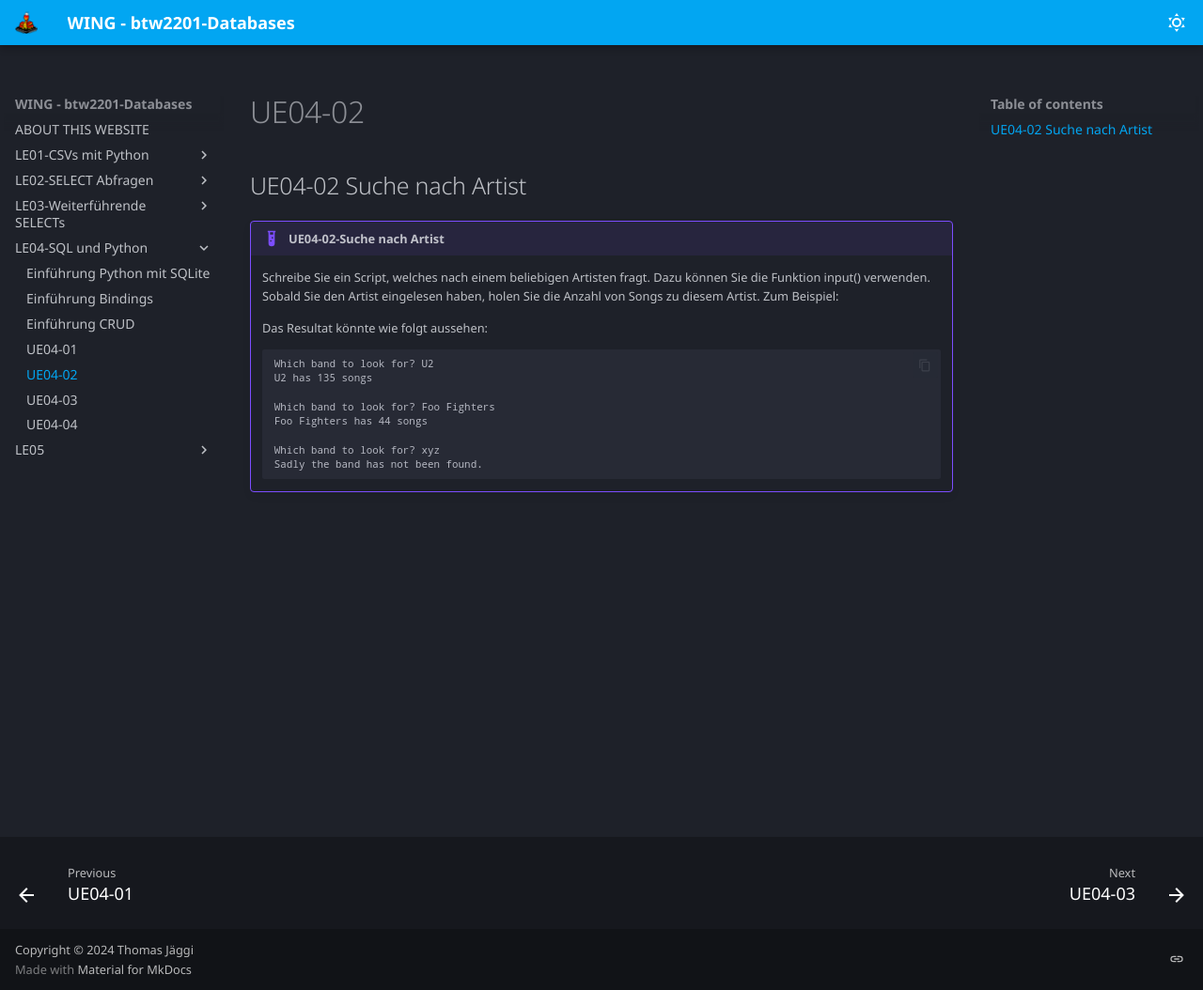
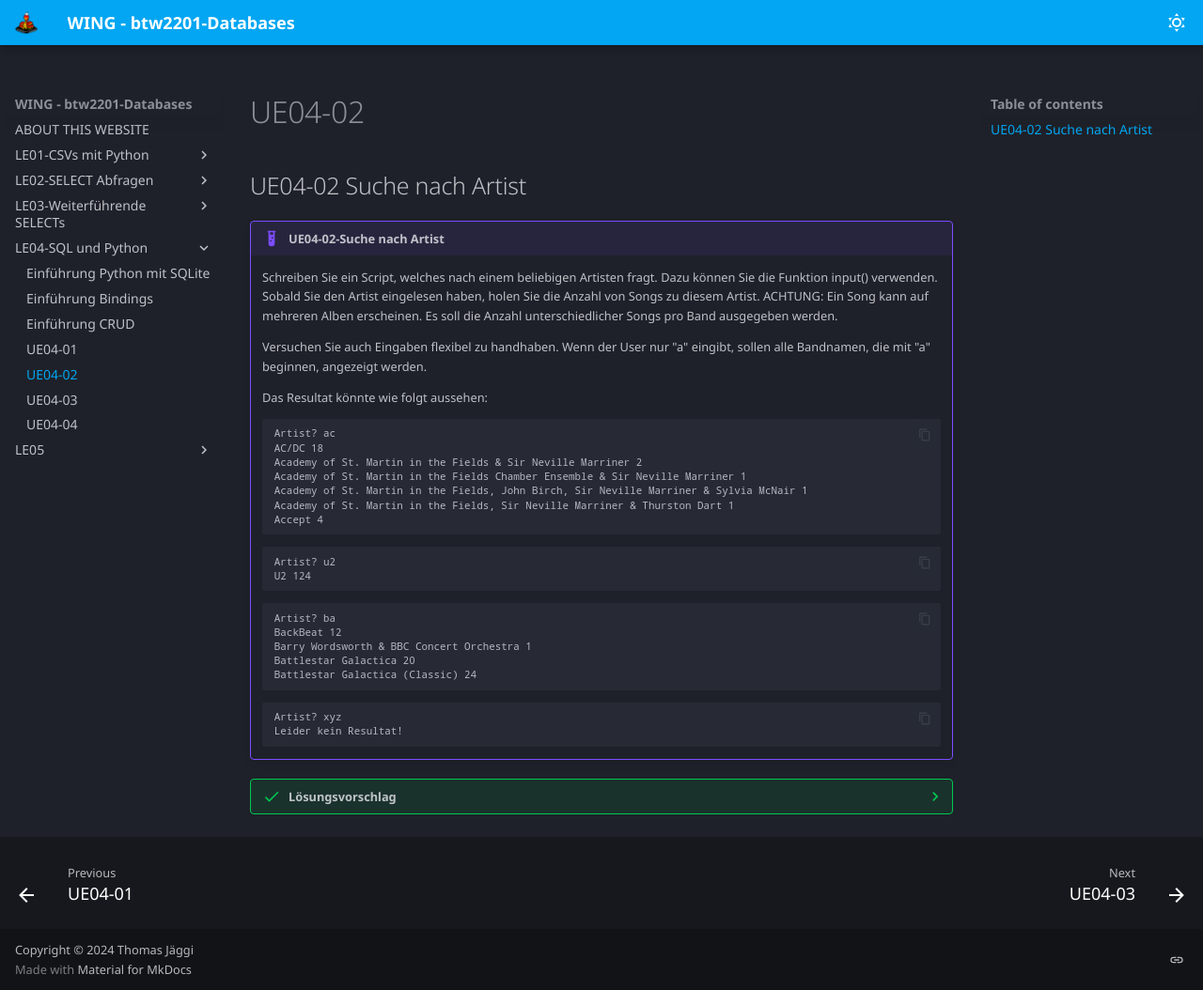
Before and after one commit to tjaeggi/btw2201_databases, an MkDocs documentation site: the page built from docs/le04/ue04-02.md, in a window 1280 px wide and 1054 px high. Shown: the whole window at 94% size. Built offline with MkDocs 1.6.1 and Material for MkDocs 9.7.7, drawn with Linux system fonts in a browser that asks for light colours; some web fonts are replaced.

Commit message:
Fri Oct 18 03:25:35 PM CEST 2024

````diff
--- a/docs/le04/ue04-02.md
+++ b/docs/le04/ue04-02.md
@@ -2,17 +2,95 @@
 
 !!! example "UE04-02-Suche nach Artist"
 
-    Schreibe Sie ein Script, welches nach einem beliebigen Artisten fragt. Dazu können Sie die Funktion input() verwenden. Sobald Sie den Artist eingelesen haben, holen Sie die Anzahl von Songs zu diesem Artist. Zum Beispiel:
+    Schreiben Sie ein Script, welches nach einem beliebigen Artisten fragt. Dazu können Sie die Funktion input() verwenden. Sobald Sie den Artist eingelesen haben, holen Sie die Anzahl von Songs zu diesem Artist.
+    ACHTUNG: Ein Song kann auf mehreren Alben erscheinen. Es soll die Anzahl unterschiedlicher Songs pro Band ausgegeben werden.
+
+    Versuchen Sie auch Eingaben flexibel zu handhaben. Wenn der User nur "a" eingibt, sollen alle Bandnamen, die mit "a" beginnen, angezeigt werden.
 
     Das Resultat könnte wie folgt aussehen:
 
     ```
-    Which band to look for? U2
-    U2 has 135 songs
+    Artist? ac
+    AC/DC 18
+    Academy of St. Martin in the Fields & Sir Neville Marriner 2
+    Academy of St. Martin in the Fields Chamber Ensemble & Sir Neville Marriner 1
+    Academy of St. Martin in the Fields, John Birch, Sir Neville Marriner & Sylvia McNair 1
+    Academy of St. Martin in the Fields, Sir Neville Marriner & Thurston Dart 1
+    Accept 4
+    ```
 
-    Which band to look for? Foo Fighters
-    Foo Fighters has 44 songs
+    ```
+    Artist? u2
+    U2 124
+    ```
 
-    Which band to look for? xyz
-    Sadly the band has not been found.
     ```
+    Artist? ba
+    BackBeat 12
+    Barry Wordsworth & BBC Concert Orchestra 1
+    Battlestar Galactica 20
+    Battlestar Galactica (Classic) 24
+    ```
+
+    ```
+    Artist? xyz
+    Leider kein Resultat!
+    ```
+
+
+??? success "Lösungsvorschlag"
+
+    ```py linenums="1"
+    """
+    File: ue04-02.py
+    Author: Thomas Jäggi
+    Date: 16.10.2024
+    Description: List Number of different songs from selected band (=artist). Inputs for artists can be done as Substrings.
+                 E.g.: Input of "a" results in all Bands beginning with "a", input "ac" results in all Bandnames beginning with "ac".
+    """
+    import os # just used for Function os.path.join()
+    import sqlite3 # Module needed for connecting to SQLite-DB
+
+    # Datenbank öffnen und verbinden
+    conn = sqlite3.connect(os.path.join('/home/tom/work/bfh-btw2201/PythonProj/UE04/','chinook.db'))
+
+    # Cursor kreieren. Dieser wird im Zusammenhang mit einem Query verwendet
+    cur = conn.cursor()
+
+    # Prompting the user to enter artist.
+
+    band = input("Artist? ")
+
+    # Query to find nr of different songs of selected band. Notice the LIKE statement.
+    # The Input will be treated as Eingabe% in cur.execute() below. Meaning:
+    # Beispiel: Input "ac" will get all artist berginning with ac, also Bands like  AC/DC, Accept, etc
+    # Input like "a" will produce a list of all Bands beginning with A
+
+    query = "SELECT artist, count(DISTINCT song)  FROM songs WHERE artist LIKE ? GROUP BY artist;"
+
+    # Hinweis: Um alle Bandnamen mit A.. mit der Anzahl songs abzufragen, würden Sie im SQLite Browser folgendes Statement verwenden:
+    # SELECT artist, count(DISTINCT song) FROM songs WHERE artist LIKE 'a%' GROUP BY artist;
+    # In Python wird das Binding-Argument mit ? markiert. Siehe query-Variable oben.
+    # Im cursor.execute() wird das ? mit der formatierten Bind-Variable definert. In diesem Fall also die User-Eingabe gefolgt von %.
+    # Nur so erreichen wir, dass der cursor.execute()-Befehl das SQL-Statement so aufbereitet, wie wir das im SQLite-Browser direkt
+    # eingeben würden.
+    # Das Konstrukt f"{variable}%"} kreiert den Wert Inhalt der Variable+Prozentzeichen. Python-Thema: Formatierung von Ausdrücken in String-Literals.
+    # ... und das ganze als Single-Element-Tupel (mit Komma)
+    # Siehe dazu: https://docs.python.org/3/library/sqlite3.html#how-to-use-placeholders-to-bind-values-in-sql-queries
+
+    #Query-Resultat wird in qresult gespeichert
+    qresult = cur.execute(query, (f"{band}%",))
+
+    #Das Fetchall geht ins fetchresult-Tupel. Wenn dieses leer ist, wurde kein Resultat gefunden.
+    fetchresult = qresult.fetchall()
+
+    for row in fetchresult:
+        print(row[0],row[1])
+
+    # check, ob Tupel fetchresult leer ist, dann Meldung
+    if not fetchresult:
+        print("Leider kein Resultat!")
+
+    cur.close()
+    conn.close()
+    ```
````
